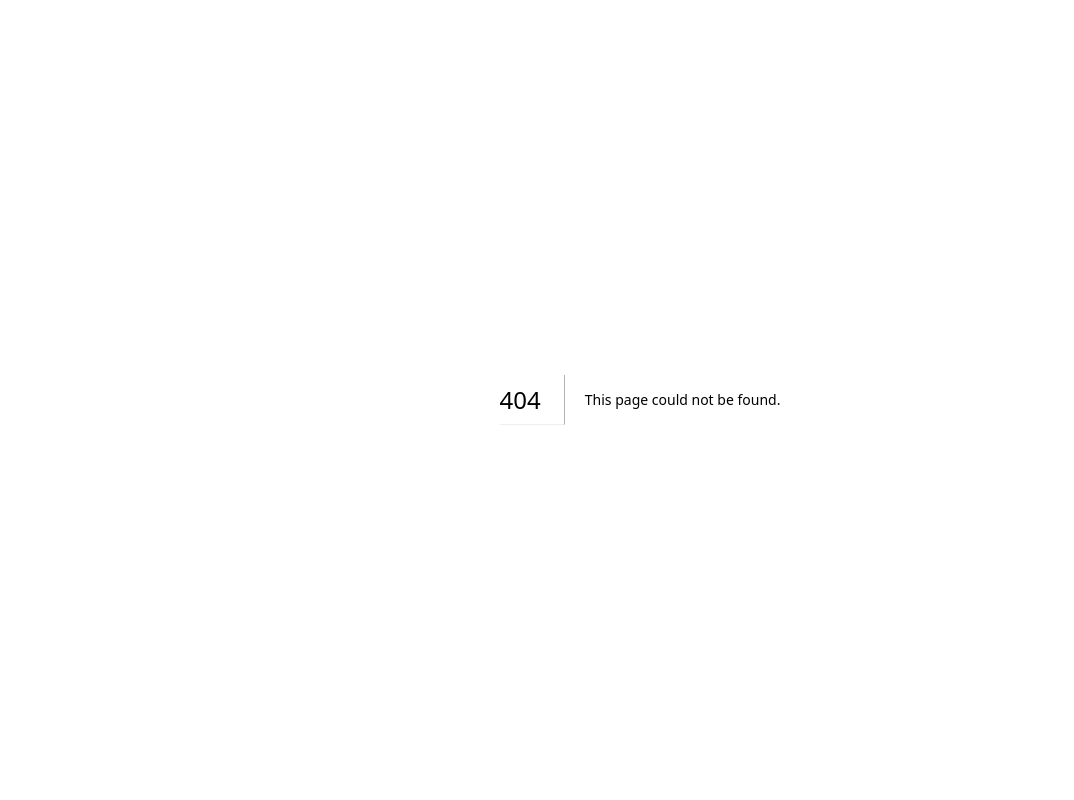
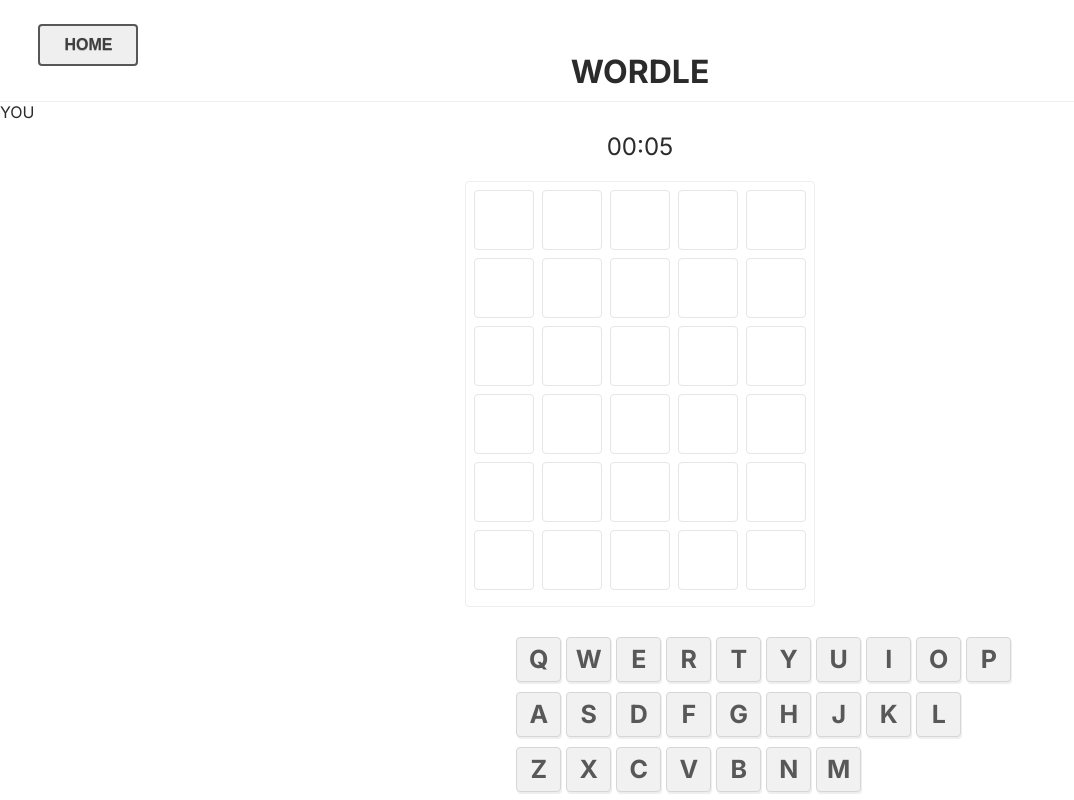
Before and after one commit to ergs0204/wp1121_wordle, a Next.js app: page /multiPlayer in a window 1280 px wide. Before the commit this address had no page. Shown: the top 800 px of the page, without its empty margins (0-1074 px from the left). Built offline with nearby package versions, Linux system fonts and the light colour scheme.

Commit message:
merge to next

```diff
--- /dev/null
+++ b/src/app/multiPlayer/page.tsx
@@ -0,0 +1,46 @@
+"use client"
+import { useEffect, useState } from "react";
+import Wordle from "@/components/Wordle";
+import "@/app/App.css";
+// import words from "./data/wordDb";
+import dictionary from "@/data/dictionary";
+
+function Multiplayer() {
+    const [solution, setSolution] = useState<String>();
+    const [words, setWords] = useState<String[]>([]);
+    const [beginTime, setBeginTime] = useState("");
+
+    useEffect(() => {
+        const dictWords = Object.keys(dictionary).filter(
+            dict => dict.length === 5
+        );
+        setWords(dictWords);
+        const wordSize = dictWords.length;
+        let wordIndex = Math.floor(Math.random() * wordSize);
+        const solution = dictWords[wordIndex];
+        setSolution(solution);
+        setBeginTime(new Date().toLocaleTimeString());
+        console.log("solution", solution);
+    }, []);
+
+    return (
+        <div className="multiplayer">
+            <div>
+                <button className="back" onClick={() => window.location.href="/"}>Home</button>
+                <h1 className="title">Wordle</h1>
+                <div className="multizone">
+                    <div className="self">
+                        <a>YOU</a>
+                        <Wordle solution={solution} words={words} beginTime={beginTime} />
+                    </div>
+                    <div className="opponent">
+                        <a>OPPONENT</a>
+                        <Wordle solution={solution} words={words} beginTime={beginTime} />
+                    </div>
+                </div>
+            </div>
+        </div>
+    );
+}
+
+export default Multiplayer;
--- a/src/components/Homepage.js
+++ b/src/components/Homepage.js
@@ -9,8 +9,8 @@
     return (
         <div className="homepage">
             <h1 className="title">Wordle</h1>
-            <button className="mode from-center" onClick={() => router.push('/newSgame')}>single player</button>
-            <button className="mode from-center" onClick={() => router.push('/matchingroom')}>multiplayer</button>
+            <button className="mode from-center" onClick={() => router.push('/singlePlayer')}>single player</button>
+            <button className="mode from-center" onClick={() => router.push('/matchingRoom')}>multiplayer</button>
             <button className="mode from-center" onClick={() => router.push('/statistic')}>statistic</button>
             <button className="mode from-center" onClick={() => router.push('/auth')}>logout</button>
             <Footer />
--- a/src/components/Timer.js
+++ b/src/components/Timer.js
@@ -1,15 +1,18 @@
 import React, { useState, useEffect } from 'react';
 
-export default function Timer(){
+export default function Timer({showModal, setcostTime }){
   const [seconds, setSeconds] = useState(0);
 
   useEffect(() => {
     const interval = setInterval(() => {
+
+      if(!showModal)
       setSeconds(seconds => seconds + 1);
+
     }, 1000);
 
     return () => clearInterval(interval);
-  }, []);
+  }, [showModal]);
 
   const formatTime = (seconds) => {
     const minutes = Math.floor(seconds / 60);
@@ -17,6 +20,11 @@
     return `${minutes < 10 ? '0' : ''}${minutes}:${remainingSeconds < 10 ? '0' : ''}${remainingSeconds}`;
   };
 
+  if(showModal){
+    const time = formatTime(seconds);
+    setcostTime(time);
+  }
+
   return (
     <div className='timer'>
       <p>{formatTime(seconds)}</p>
```
Also changed, not shown: src/app/auth/page.tsx (added, +14 -0 lines), src/app/matchingRoom/page.tsx (added, +73 -0 lines), src/app/statistic/page.tsx (added, +12 -0 lines), src/components/Statistic.js (added, +11 -0 lines), src/app/singlePlayer/page.tsx (renamed from src/app/newSgame/page.tsx).
